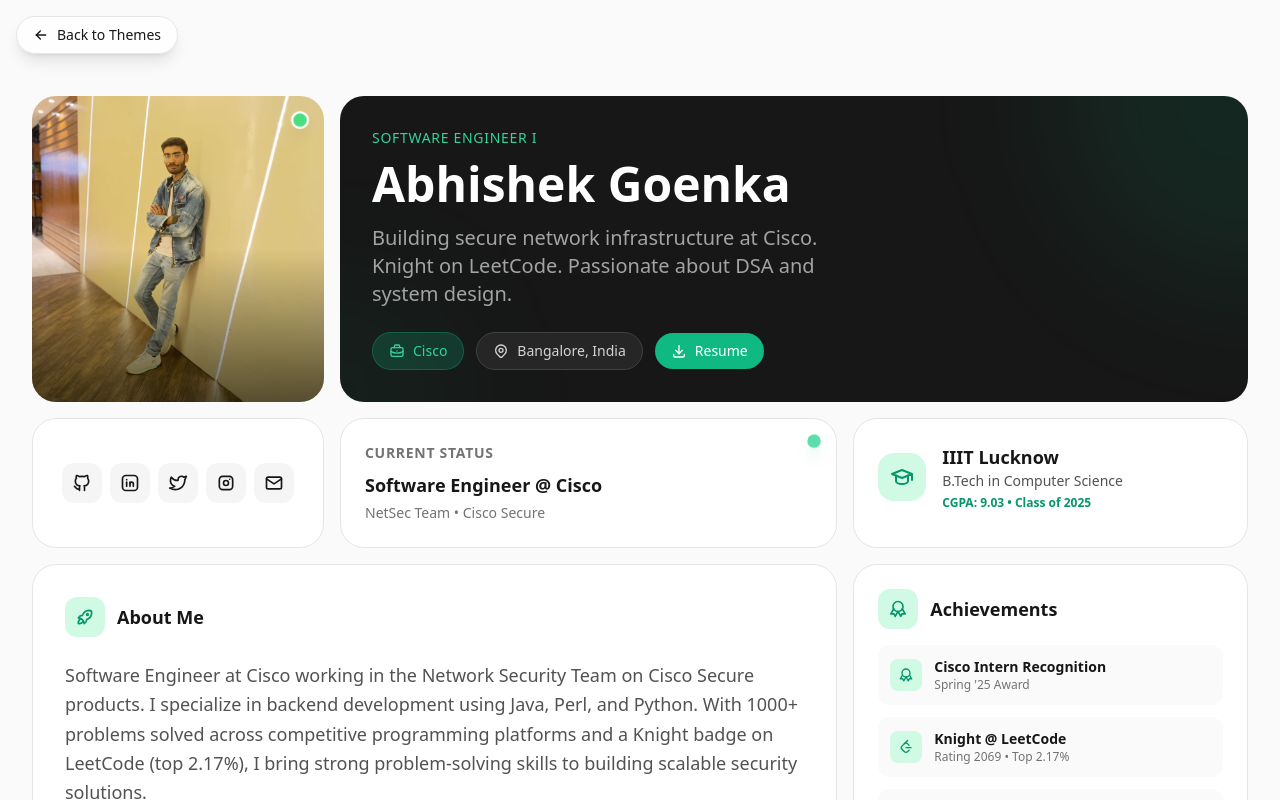
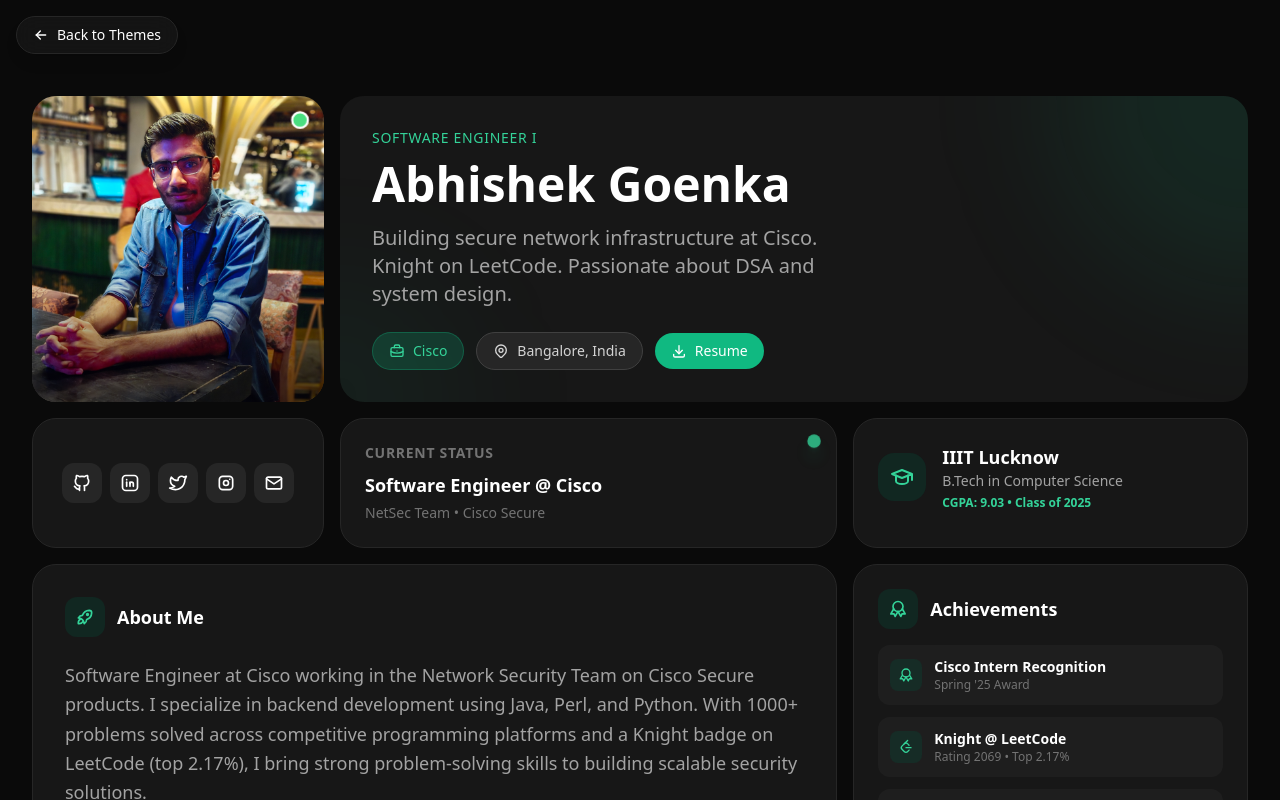
Before and after one commit to Abhi01goenka/portfolio, a Next.js app: page /bento in a window 1280 px wide. Shown: the top 800 px of the page. Built offline with nearby package versions, Linux system fonts and the light colour scheme.

Commit message:
Fixed System Theme bug, changed profile pic

```diff
--- a/src/pages/_document.tsx
+++ b/src/pages/_document.tsx
@@ -2,7 +2,7 @@ import { Html, Head, Main, NextScript } from "next/document";
 
 export default function Document() {
   return (
-    <Html lang="en">
+    <Html lang="en" className="dark">
       <Head />
       <body>
         <Main />
--- a/src/pages/bento.tsx
+++ b/src/pages/bento.tsx
@@ -200,13 +200,13 @@ export default function BentoPortfolio() {
             <motion.div
               variants={itemVariants}
               whileHover={{ scale: 1.02 }}
-              className="col-span-1 md:col-span-1 lg:col-span-3 row-span-2 rounded-3xl overflow-hidden relative group"
+              className="col-span-1 md:col-span-1 lg:col-span-3 row-span-2 rounded-3xl overflow-hidden relative group aspect-[3/4] md:aspect-auto"
             >
               <Image
-                src="/my-photo.jpeg"
+                src="/my-photo.jpg"
                 alt={personalInfo.name}
                 fill
-                className="object-cover transition-transform duration-500 group-hover:scale-105"
+                className="object-cover object-top transition-transform duration-500 group-hover:scale-105"
               />
               {/* Gradient overlay */}
               <div className="absolute inset-0 bg-gradient-to-t from-black/60 via-transparent to-transparent" />
--- a/src/styles/globals.css
+++ b/src/styles/globals.css
@@ -3,17 +3,10 @@
 @tailwind utilities;
 
 :root {
-  --foreground-rgb: 0, 0, 0;
-  --background-start-rgb: 214, 219, 220;
-  --background-end-rgb: 255, 255, 255;
-}
-
-@media (prefers-color-scheme: dark) {
-  :root {
-    --foreground-rgb: 255, 255, 255;
-    --background-start-rgb: 0, 0, 0;
-    --background-end-rgb: 0, 0, 0;
-  }
+  --foreground-rgb: 255, 255, 255;
+  --background-start-rgb: 0, 0, 0;
+  --background-end-rgb: 0, 0, 0;
+  color-scheme: dark;
 }
 
 html {
--- a/tailwind.config.ts
+++ b/tailwind.config.ts
@@ -5,6 +5,7 @@ const {
 } = require("tailwindcss/lib/util/flattenColorPalette");
 
 const config: Config = {
+  darkMode: "class",
   content: [
     "./src/pages/**/*.{js,ts,jsx,tsx,mdx}",
     "./src/components/**/*.{js,ts,jsx,tsx,mdx}",
```
Also changed, not shown: public/my-photo.jpeg (deleted), public/my-photo.jpg (added).
